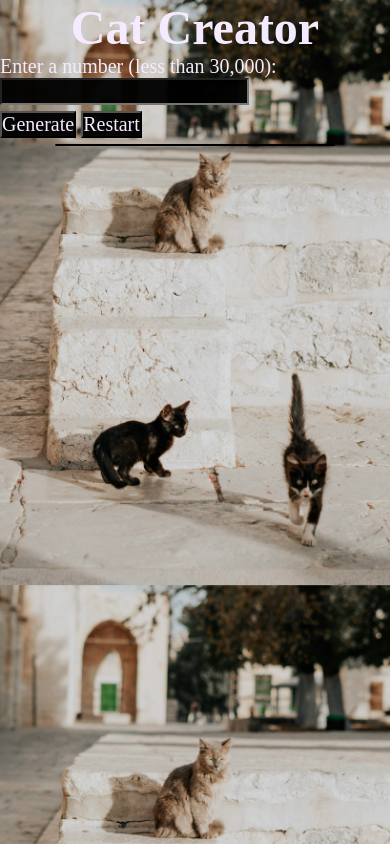
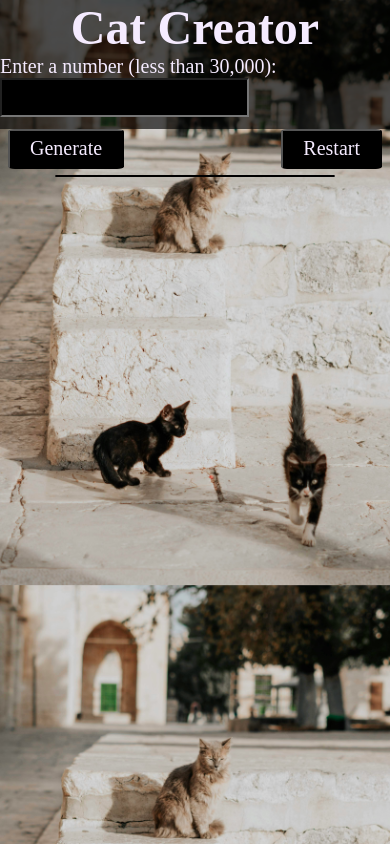
Before and after one commit to moshrom36/catGenerator, a plain HTML site: page index.html in a window 390 px wide. Drawn offline with Linux system fonts and the light colour scheme.

Commit message:
Update styles.css
- made inputs & buttons easier to see/use on mobile devices
- other minor styles changed around

```diff
--- a/styles.css
+++ b/styles.css
@@ -1,5 +1,6 @@
 :root {
-  --backgroundColor1: hsla(321, 100%, 0%, 0.96);
+  --backgroundColor1: hsla(321, 100%, 0%, 1);
+  --backgroundColor2: hsla(321, 100%, 0%, 0.64);
   --textColor1: hsla(272, 100%, 96%, 1);
 }
 
@@ -17,6 +18,11 @@ body {
   background-repeat: repeat;
 }
 
+#controls-div {
+  background-color: var(--backgroundColor2);
+  padding-bottom: 0.3rem;
+}
+
 h1 {
   font-size: 2.4rem;
   text-align: center;
@@ -25,6 +31,10 @@ h1 {
 
 #input-label {
   color: var(--textColor1);
+}
+
+#gen-input {
+  padding: 6px 0;
 }
 
 #gen-input,
@@ -46,13 +56,30 @@ hr {
   font-size: 1.24rem;
   padding: 0 6px;
   border: 1px solid black;
-  border-radius: 6px;
+  border-radius: 3px;
   margin: 0 auto;
+}
+
+button {
+  padding: 0.32rem 1rem;
+  border-radius: 6%;
+  margin: 0 6pt;
+}
+
+#gen-restart {
+  position: absolute;
+  right: 0;
 }
 
 @media (min-width: 570px) {
   body {
     background-image: url("backgrounds/ocelot1.png");
+    background-size: cover;
+    background-repeat: repeat;
+  }
+
+  #gen-input {
+    padding-bottom: 0;
   }
 
   #gen-output {
```
